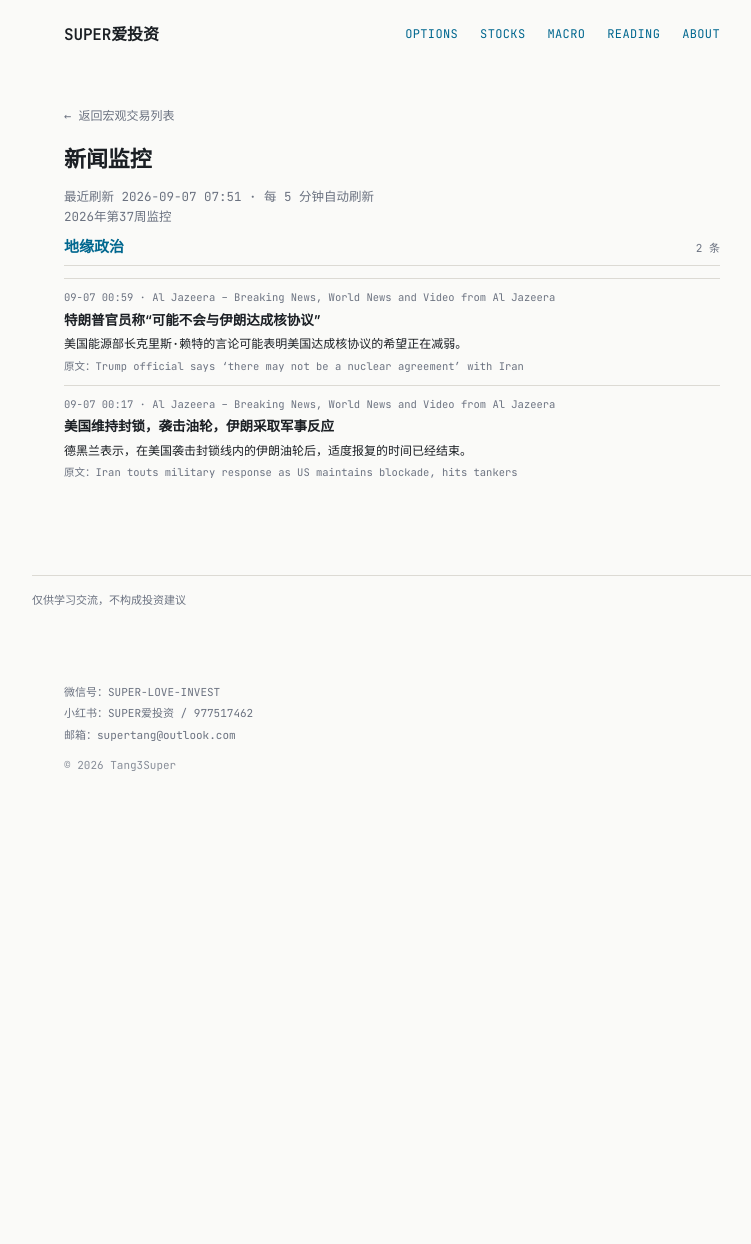
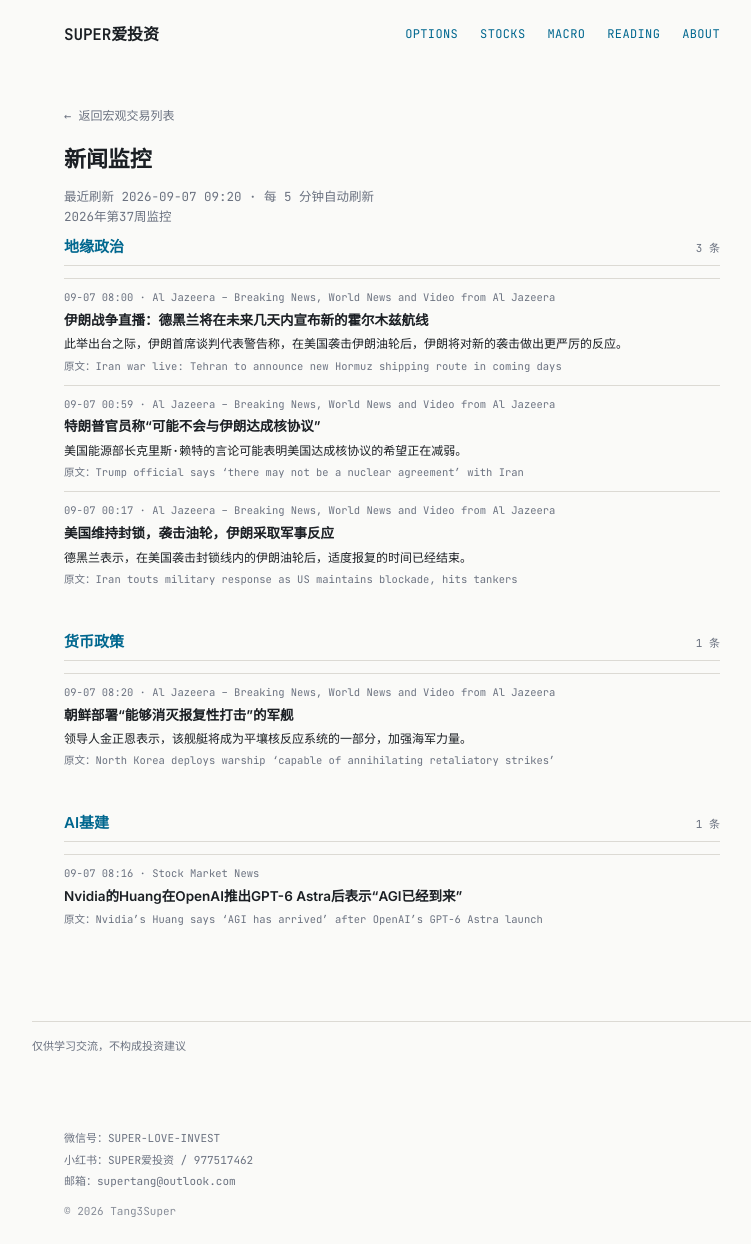
Before and after one commit to tang3super/tang3super.github.io, a Jekyll site: the page built from macro-trade/news-digest.md, in a window 1280 px wide. Shown: the whole page, without its empty margins (248-999 px from the left). Built offline with Jekyll 4.4.1, drawn with Linux system fonts in a browser that asks for light colours; before the commit the page ends 900 px from its top, so only the background shows below that.

Commit message:
sync news-digest article

```diff
--- a/macro-trade/news-digest.md
+++ b/macro-trade/news-digest.md
@@ -5,11 +5,18 @@ title: 新闻监控
 date: '2026-09-07'
 summary: 2026年第37周监控
 week_label: 2026年第37周监控
-last_updated: 2026-09-07 07:51
+last_updated: 2026-09-07 09:20
 refresh_note: 每 5 分钟自动刷新
 topics:
 - name: 地缘政治
   items:
+  - title: 'Iran war live: Tehran to announce new Hormuz shipping route in coming days'
+    summary: Move comes as Iran's top negotiator warns of heavier responses to new attacks after US strikes on Iranian oil tankers.
+    link: https://www.aljazeera.com/news/liveblog/2026/9/7/iran-war-live-tehran-to-announce-new-hormuz-shipping-route-in-coming-days?traffic_source=rss
+    source: Al Jazeera – Breaking News, World News and Video from Al Jazeera
+    time: 09-07 08:00
+    title_zh: 伊朗战争直播：德黑兰将在未来几天内宣布新的霍尔木兹航线
+    summary_zh: 此举出台之际，伊朗首席谈判代表警告称，在美国袭击伊朗油轮后，伊朗将对新的袭击做出更严厉的反应。
   - title: Trump official says ‘there may not be a nuclear agreement’ with Iran
     summary: US Energy Secretary Chris Wright's comments could signal that US hopes for a nuclear deal are dimming.
     link: https://www.aljazeera.com/news/2026/9/6/trump-official-says-there-may-not-be-a-nuclear-agreement-with-iran?traffic_source=rss
@@ -24,5 +31,22 @@ topics:
     time: 09-07 00:17
     title_zh: 美国维持封锁，袭击油轮，伊朗采取军事反应
     summary_zh: 德黑兰表示，在美国袭击封锁线内的伊朗油轮后，适度报复的时间已经结束。
+- name: 货币政策
+  items:
+  - title: North Korea deploys warship ‘capable of annihilating retaliatory strikes’
+    summary: Leader Kim Jong Un says vessel will form part of Pyongyang's nuclear response system, strengthen naval forces.
+    link: https://www.aljazeera.com/news/2026/9/7/north-korea-deploys-warship-capable-of-annihilating-retaliatory-strikes?traffic_source=rss
+    source: Al Jazeera – Breaking News, World News and Video from Al Jazeera
+    time: 09-07 08:20
+    title_zh: 朝鲜部署“能够消灭报复性打击”的军舰
+    summary_zh: 领导人金正恩表示，该舰艇将成为平壤核反应系统的一部分，加强海军力量。
+- name: AI基建
+  items:
+  - title: Nvidia’s Huang says ‘AGI has arrived’ after OpenAI’s GPT-6 Astra launch
+    summary: ''
+    link: https://www.investing.com/news/stock-market-news/nvidias-huang-says-agi-has-arrived-after-openais-gpt6-astra-launch-4890329
+    source: Stock Market News
+    time: 09-07 08:16
+    title_zh: Nvidia的Huang在OpenAI推出GPT-6 Astra后表示“AGI已经到来”
 disclaimer: 仅供学习交流，不构成投资建议
 ---
```
